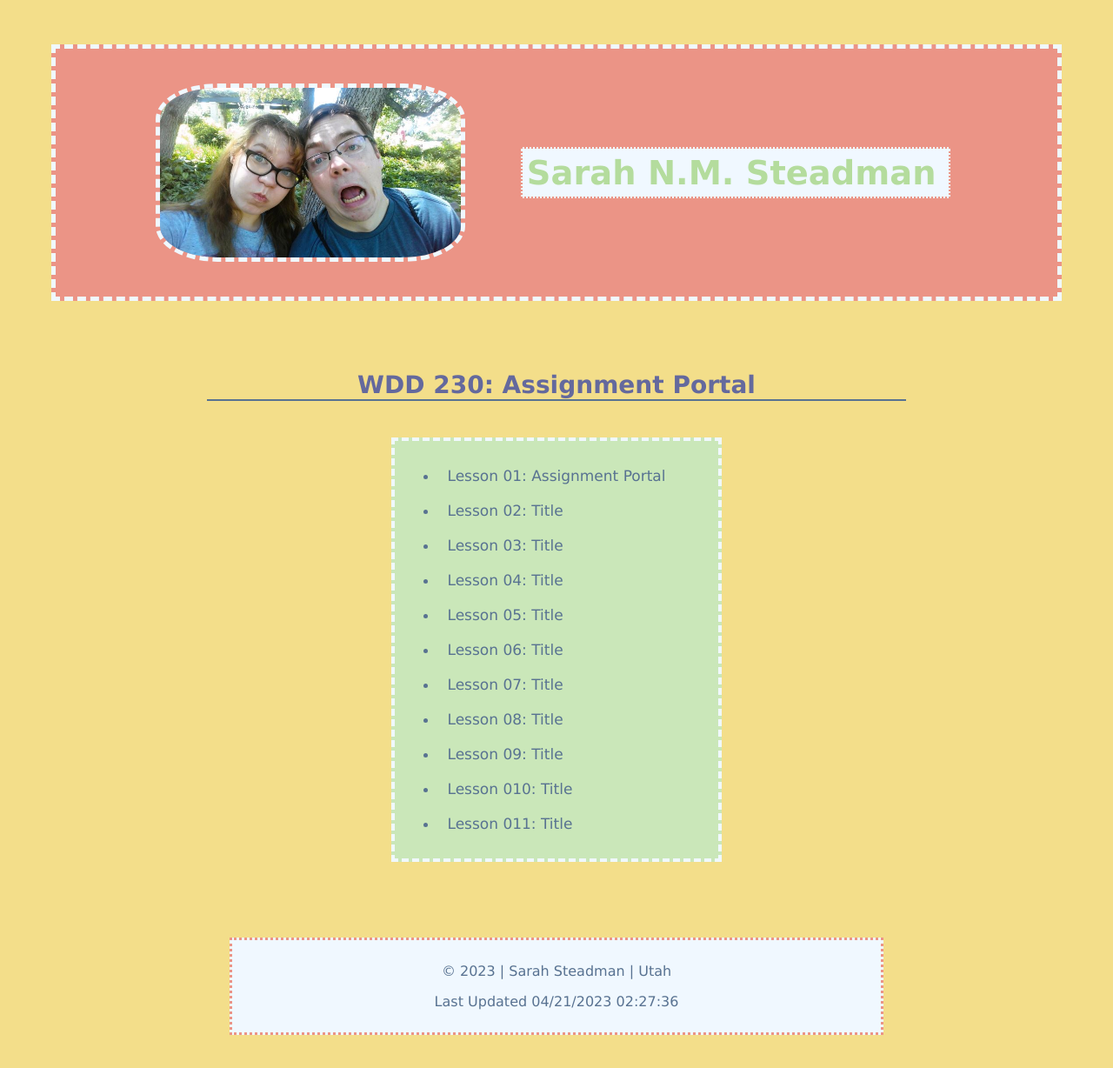
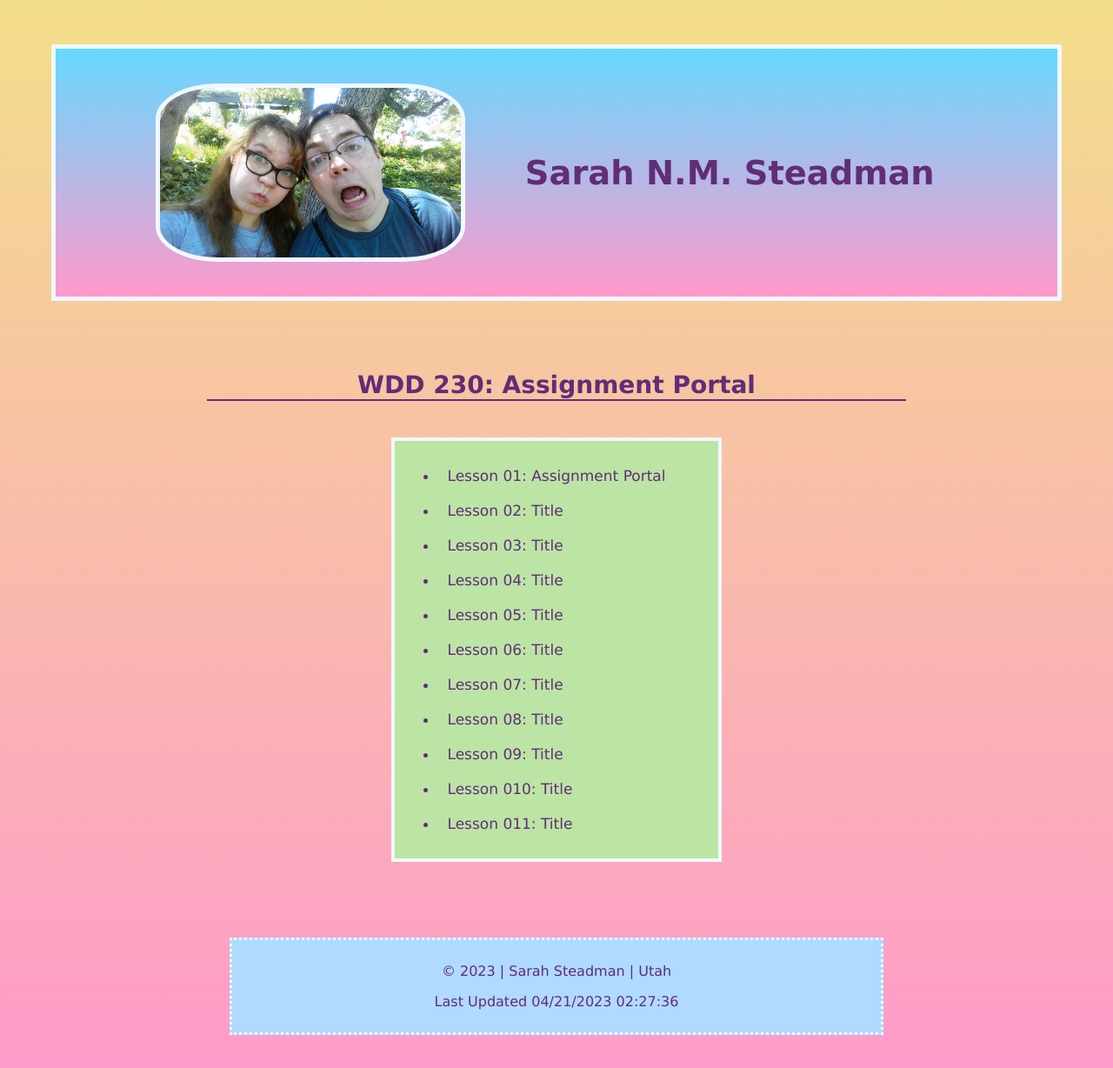
Before and after one commit to sarahsteadman/WDD-230, a plain HTML site: page index.html in a window 1280 px wide. Shown: the whole page at 87% size. Drawn offline with Linux system fonts and the light colour scheme.

Commit message:
color contrast is NO FUN

```diff
--- a/styles/styles.css
+++ b/styles/styles.css
@@ -1,48 +1,46 @@
 body{
-    background-color: #F3DE8A;
+    background: linear-gradient(to bottom, #F3DE8A 0%, #ff99cc 100%);
 }
 header{
     display: flex;
-    background-color: #EB9486;
-    border: .4vw dashed aliceblue;
+    background: linear-gradient(to bottom, #66d9ff 0%, #ff99cc 100%);
+    border: .4vw solid aliceblue;
     margin: 4vw;
 }
 img{
 
     width: 30%;
     border-radius: 20%;
-    border: .4vw dashed #f0f8ff;
+    border: .4vw solid #f0f8ff;
     margin: 40px 0 40px 9vw;
 }
 h1{
     font-size: 3vw;
-    color:#b4dc9d;
+    color:#612d77;
     padding: 5px 15px 5px 5px;
-    background-color: aliceblue;
     margin: auto 4vw auto 5vw;
     font-family: 'Lucida Handwriting', 'Lucida Sans', 'Lucida Sans Regular';
-    border: 2px dotted #EB9486;
 }
 h2{
     font-family: 'Lucida Handwriting', 'Lucida Sans', 'Lucida Sans Regular';
     text-align: center;
     font-size: 28px;
-    color: #64699d;
+    color: #612d77;
     margin: 80px 18vw 25px 18vw;
-    border-bottom: 2px solid #587291;
+    border-bottom: 2px solid #612d77;
 }
 #listbox{
     text-align: center;
 }
 ul{
-    background-color: #CAE7B9;
+    background-color: #bce4a5;
     padding: 20px 50px 20px 50px;
     display: inline-block;
     text-align: left;
     font-size: 17px;
-    border: 4px dashed aliceblue;
+    border: 4px solid aliceblue;
     font-family: 'Lucida Handwriting', 'Lucida Sans', 'Lucida Sans Regular';
-    color:#587291;
+    color:#612d77;
   }
   a{
     text-decoration: none;
@@ -52,16 +50,17 @@ li{
     padding: 10px;
 }
 li:hover{
-    color: black;
+    background-color: aliceblue;
+    border-radius: 10px;
 }
 footer{
-    background-color: aliceblue;
-    border: .3vw dotted #EB9486;
+    background-color: rgb(176, 218, 255);
+    border: .3vw dotted aliceblue;
     margin: 70px 20vw;
     padding: 10px;
 }
 p{
     text-align: center;
     font-family: 'Lucida Sans', 'Lucida Sans Regular';
-    color:#587291;
+    color:#612d77;
 }
```
